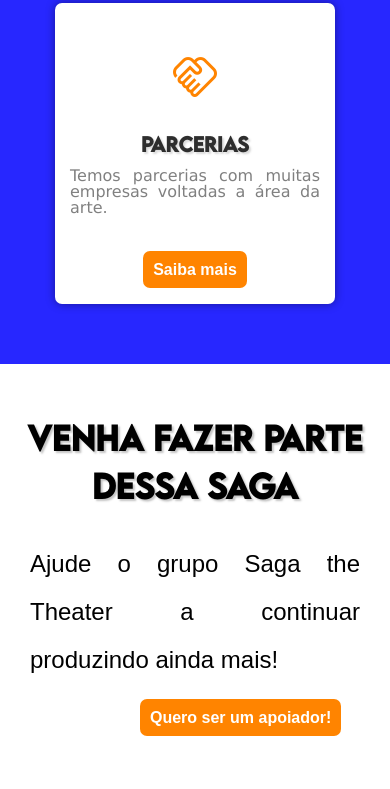
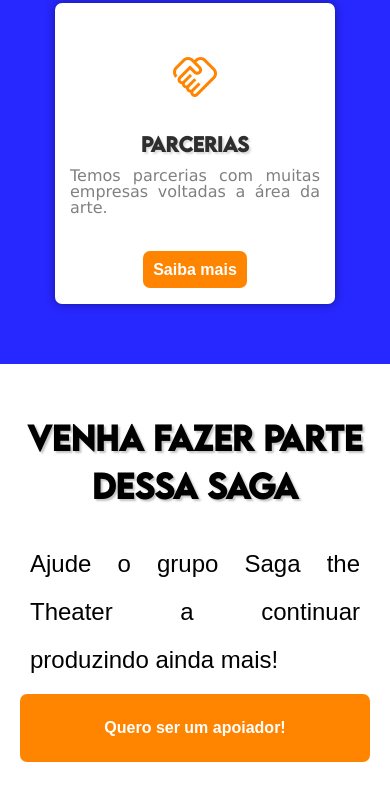
Before and after one commit to Pablito-Gomes/projeto-grupo-de-teatro, a plain HTML site: page index.html in a window 390 px wide. Shown: the part 2139-2928 px from the top of the page. Drawn offline with nearby package versions, Linux system fonts and the light colour scheme.

Commit message:
Update mobile-first.css

```diff
--- a/style/mobile-first.css
+++ b/style/mobile-first.css
@@ -195,7 +195,8 @@ main section article a{
     font-weight: bold;
     padding: 10px;
     border-radius: 7px;
-    margin: 30px 0px 0px 120px;
+    display: block;
+    text-align: center;
 }
 
 main section article a:hover{
```
